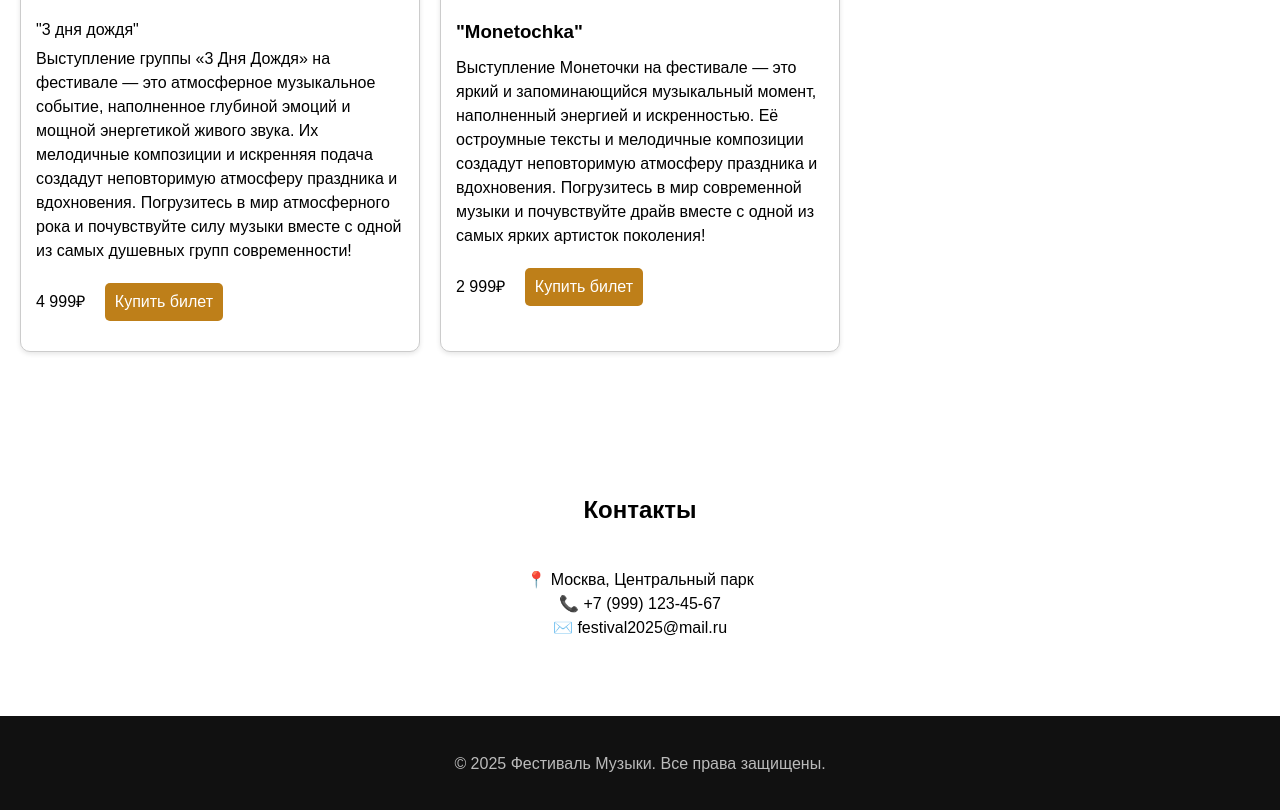
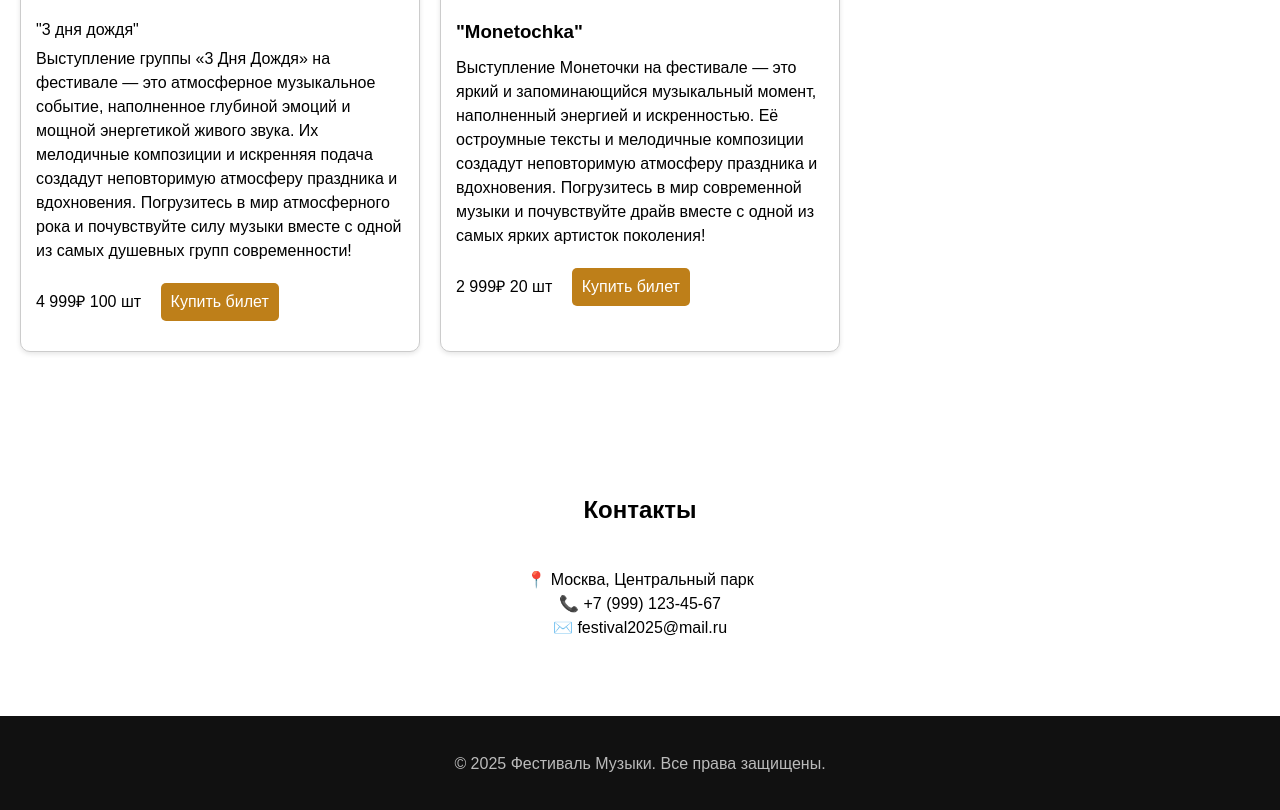
Before and after one commit to DavidDikson/Music-Festival, a plain HTML site: page index.html in a window 1280 px wide. Shown: the part 1457-2267 px from the top of the page. Drawn offline with Linux system fonts and the light colour scheme.

Commit message:
обнова

```diff
--- a/index.html
+++ b/index.html
@@ -37,6 +37,7 @@
             </p>
             <div class="card-footer">
               <span class="card-price">4 999₽</span>
+              <span class="card-amount">100 шт</span>
               <button class="card-button">Купить билет</button>
             </div>
           </div>
@@ -56,6 +57,7 @@
             </p>
             <div class="card-footer">
               <span class="card-price">2 999₽</span>
+              <span class="card-amount">20 шт</span>
               <button class="card-button">Купить билет</button>
             </div>
           </div>
```
